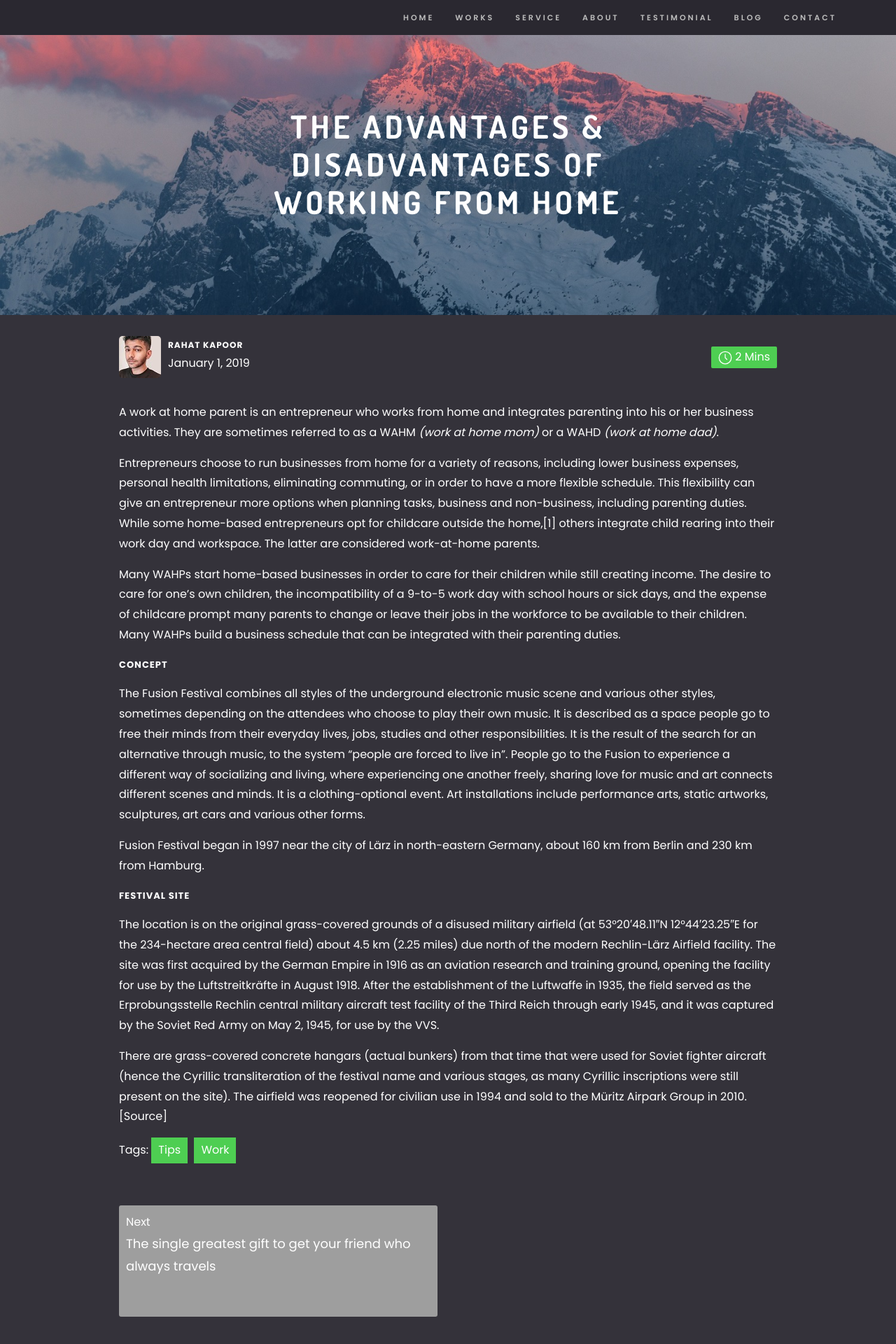
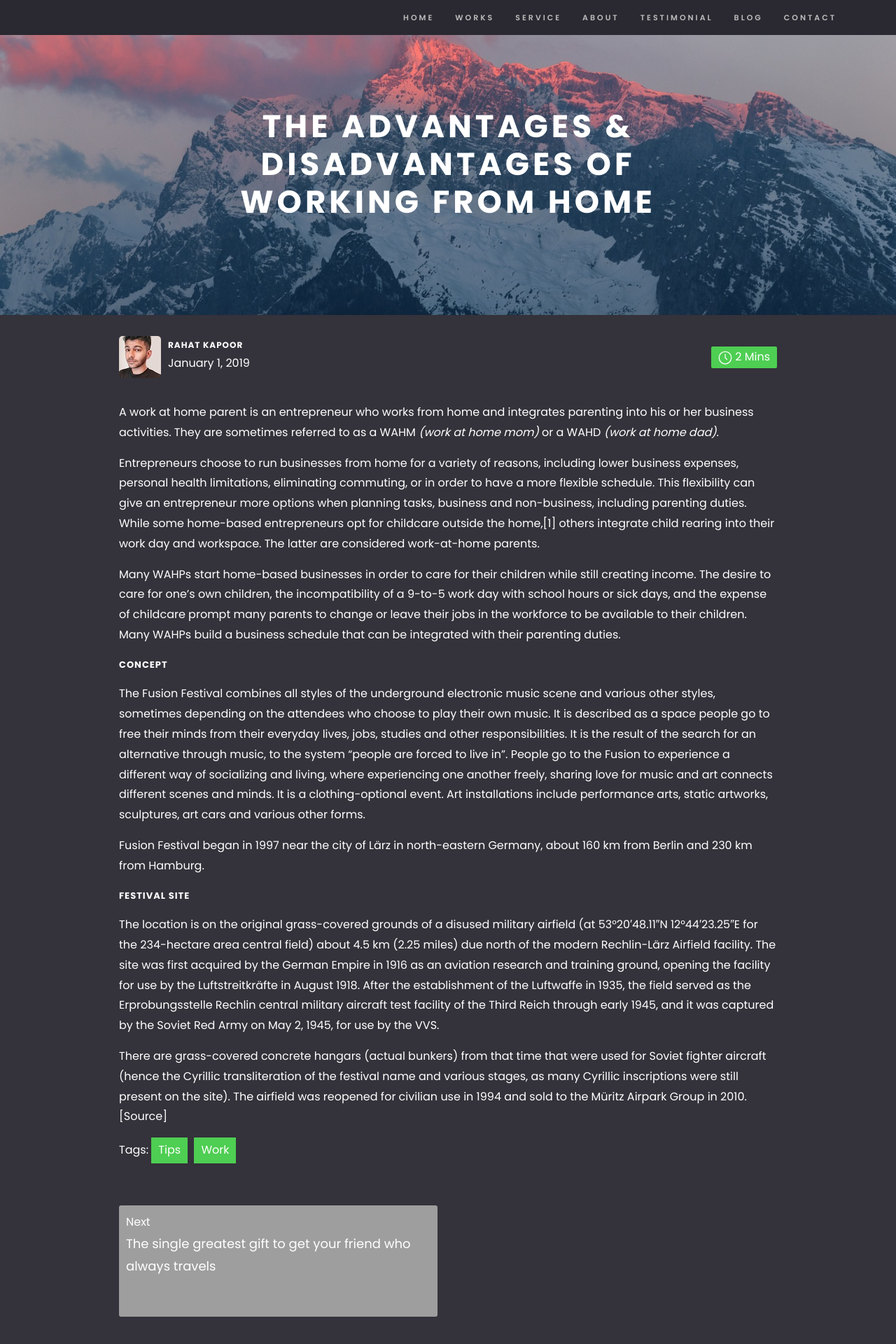
Before and after one commit to RahKapoor/Portfolio, a Jekyll site: the page built from _posts/2019-02-01-the-advantages-and-disadvantages-of-working-from-home.md, in a window 1280 px wide. Shown: the top 1920 px of the page at 70% size. Built offline with Jekyll 4.4.1, drawn with Linux system fonts in a browser that asks for light colours; grey boxes are pictures that could not be loaded.

Commit message:
Update style.css

```diff
--- a/assets/css/style.css
+++ b/assets/css/style.css
@@ -94,7 +94,7 @@ a,
 
 /*** Typography ***/
 
-.post-title { font-size: 45px; font-family: 'dosis', sans-serif !important;}
+.post-title { font-size: 45px; font-family: 'poppins', sans-serif !important;}
 
 h1, h2, h3, h4, h5, h6 {
 	font: 700 40px/1.2 'poppins', sans-serif;
@@ -1236,7 +1236,7 @@ figure {
     white-space: nowrap;
     text-overflow: ellipsis;
     font-size: 20px;
-    font-family: dosis;
+    font-family: poppins;
 }
 
 .blog-viewMore {
@@ -1737,7 +1737,7 @@ figure {
 	}
 
 	.post-title {
-		font-size: 35px; font-family: 'dosis', sans-serif !important;
+		font-size: 35px; font-family: 'poppins', sans-serif !important;
 
 	}
 	.module {
```
